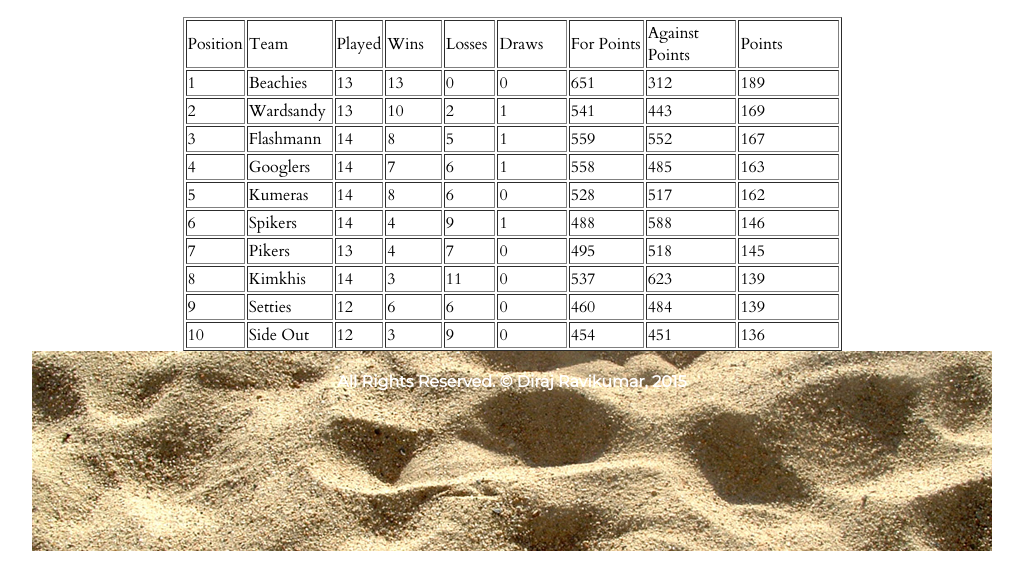
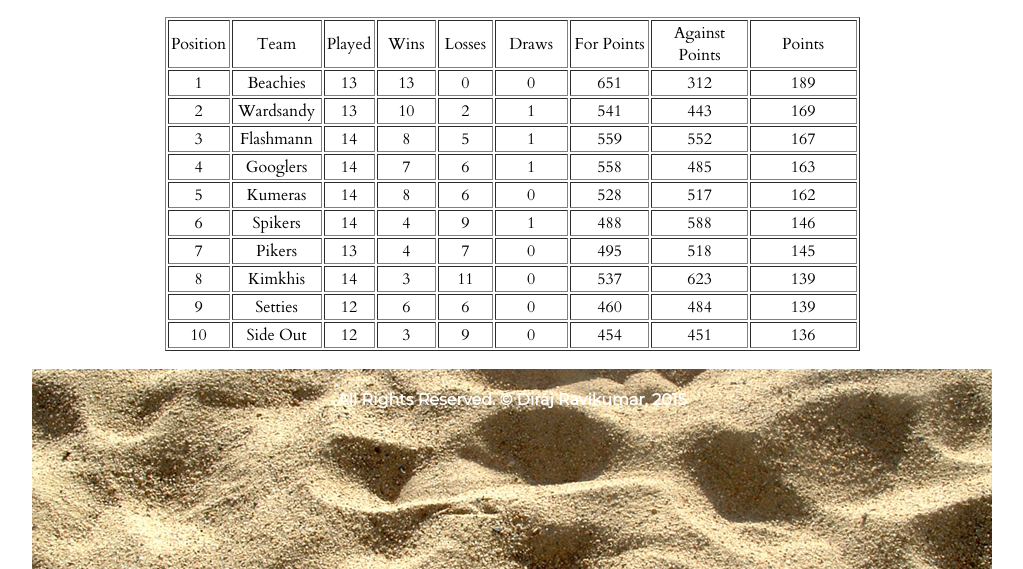
Before and after one commit to dirajravikumar/Diggers_Beach_Volleyball, a plain HTML site: page competitionladder.html in a window 1280 px wide. Shown: the part 299-868 px from the top of the page, without its empty margins (128-1151 px from the left). Drawn offline with Linux system fonts and the light colour scheme; a web font is replaced by a local one.

Commit message:
Version 1.8
#NEW
Updated Sign-Up!

```diff
--- a/Styles/commonstyles.css
+++ b/Styles/commonstyles.css
@@ -66,3 +66,15 @@ font-family: 'Cardo', serif;
 .float-right {
 	float: right;
 }
+
+.float-left {
+	float: left;
+}
+
+#table {
+	text-align:center;
+}
+
+#table tr{
+	text-align: center;
+}
--- a/competitionladder.html
+++ b/competitionladder.html
@@ -31,7 +31,7 @@
 </div>
 
 <div class="paragraphs">
-<center><table width="659" border="1"><center>
+<center><table width="695" border="1" id="table">
   <tr>
     <td width="53">Position</td>
     <td width="82">Team</td>
@@ -153,7 +153,9 @@
     <td>451</td>
     <td>136</td>
   </tr>
-</center></table></center>
+</table></center>
+</div>
+<br />
 <footer>
 <div class="footer">
 <center><h4>All Rights Reserved. © Diraj Ravikumar, 2015</h4></center>
```
